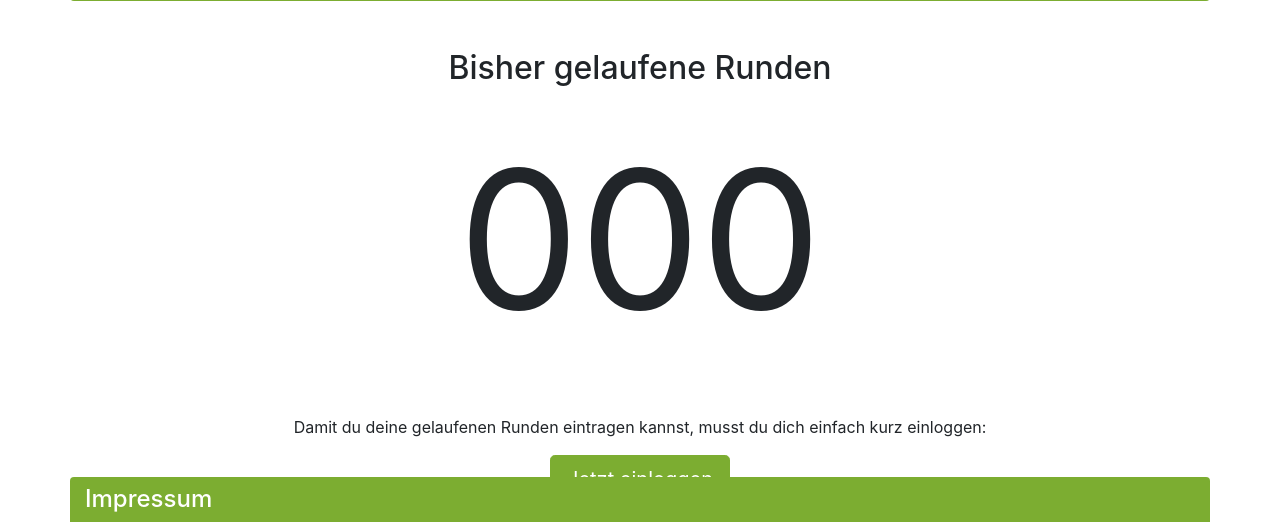
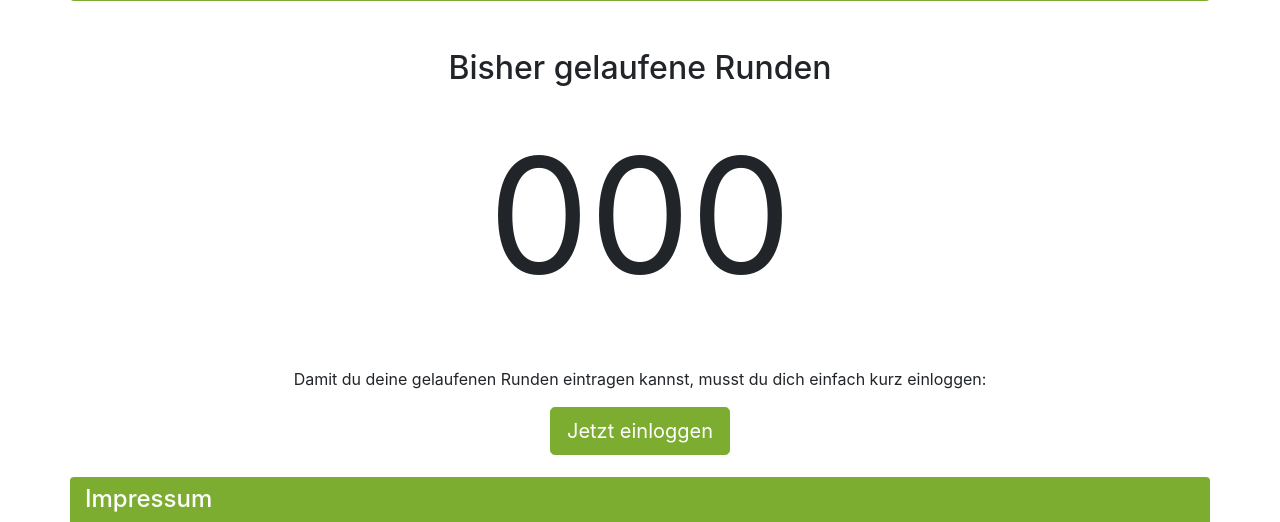
Before and after one commit to perprogramming/spendenlauf-dsn, a Symfony app: template templates/index/index.html.twig in a window 1280 px wide. Shown: the part 278-800 px from the top of the page. Run offline with Twig, Linux system fonts and the light colour scheme; the template is opened without the code that fills it: most values are stand-ins (such as "Sample title", 1, 10 or a date in 2020); style sheets or scripts are compiled from the project's sources; some libraries are stand-ins or nearby versions.

Commit message:
Fix home screen

```diff
--- a/assets/scss/app.scss
+++ b/assets/scss/app.scss
@@ -5,5 +5,5 @@ $green: #7cad31;
 @import "~bootstrap/scss/bootstrap";
 
 .rounds {
-    font-size: 12em;
+    font-size: 10em;
 }
```
